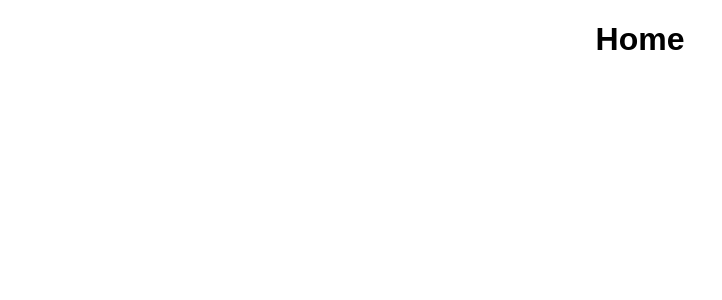
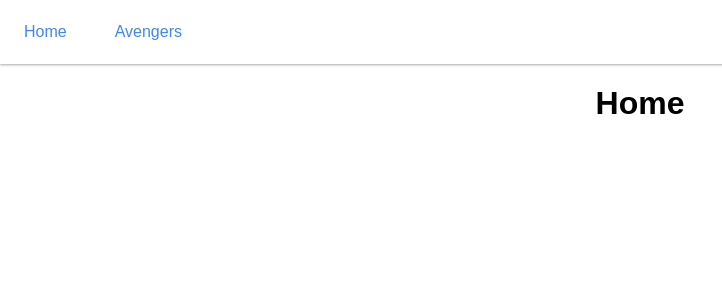
Before and after one commit to nickdurbin/react-avengers, a React (Create React App) app: page / in a window 1280 px wide. Shown: the top 300 px of the page, without its empty margins (0-722 px from the left). Built offline with nearby package versions, Linux system fonts and the light colour scheme.

Commit message:
Created links to each page inside the App.js component.

```diff
--- a/src/App.js
+++ b/src/App.js
@@ -9,6 +9,14 @@ function App() {
 
   return (
     <div className="App">
+      <ul className="navbar">
+        <li>
+          <Link to='/'>Home</Link>
+        </li>
+        <li>
+          <Link to='/avengers'>Avengers</Link>
+        </li>
+      </ul>
       <Route exact path='/' component={Home} />
       <Route exact path='/avengers' component={AvengersList} />
     </div>
```
